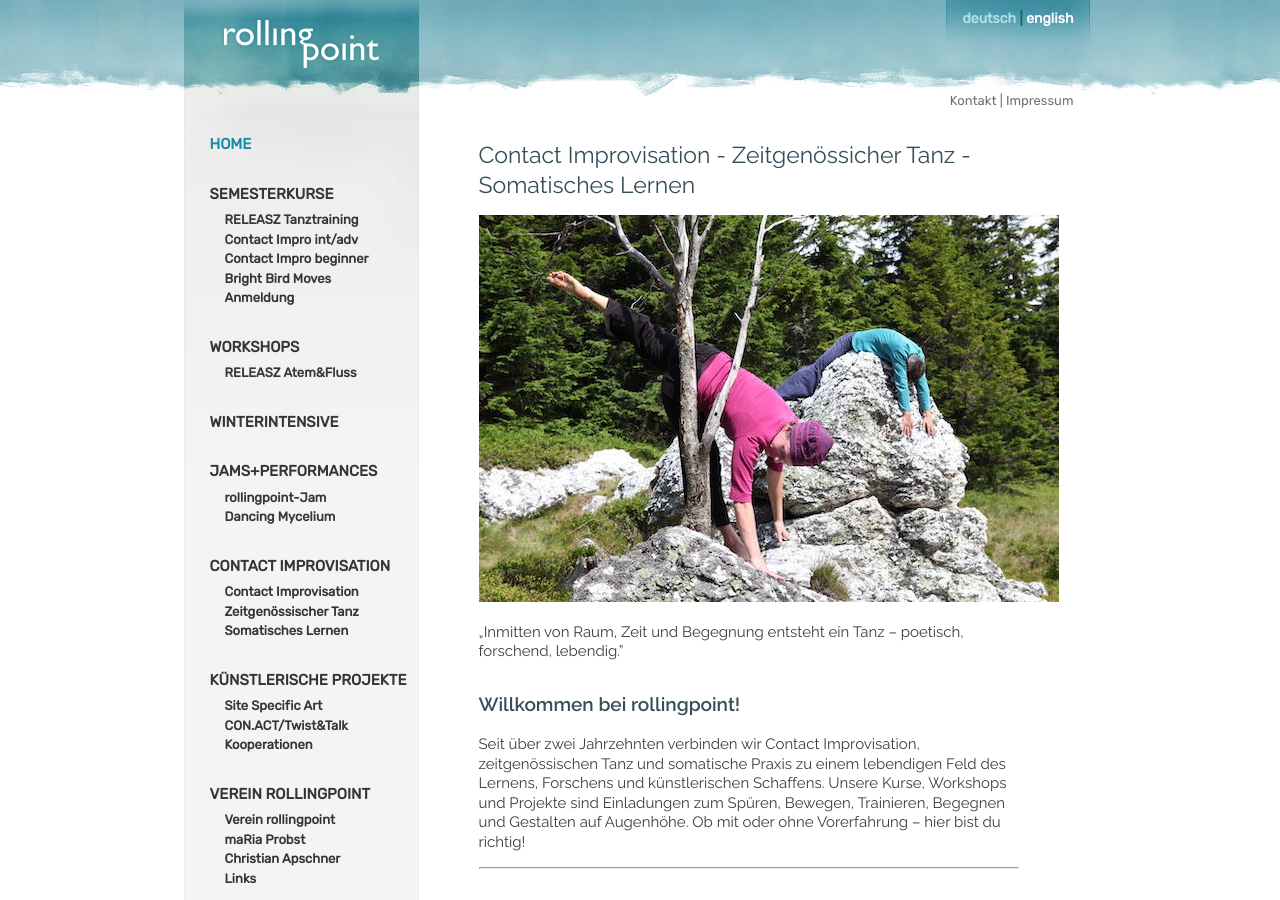
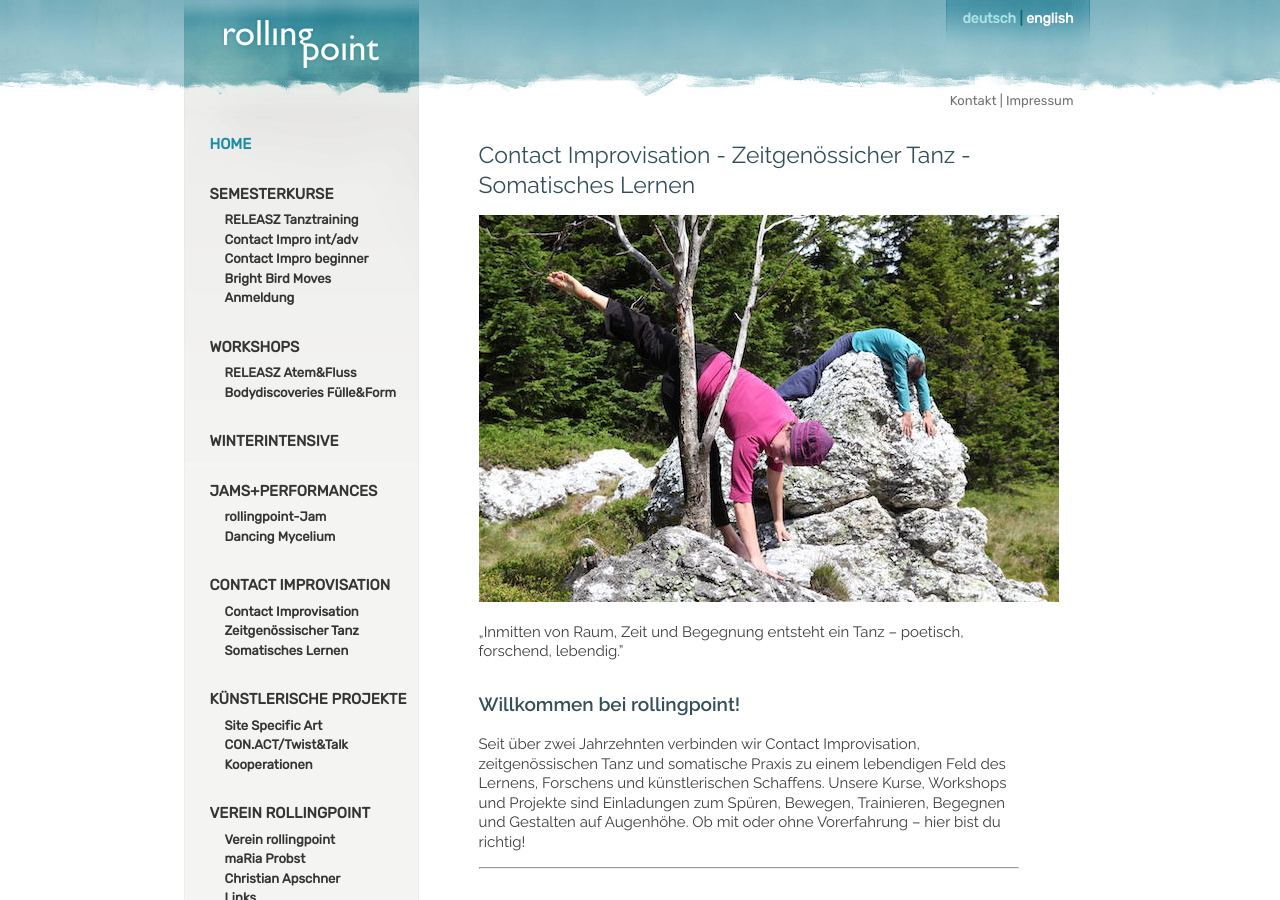
Before and after one commit to manulari/rollingpointat, a Jekyll site: the page built from _pages_de/index.md, in a window 1280 px wide and 900 px high. Built offline with Jekyll 4.4.1, drawn with Linux system fonts in a browser that asks for light colours; comment, search, counter and statistics services are not loaded.

Commit message:
Update Settings “nav_de”

```diff
--- a/_data/nav_de.yml
+++ b/_data/nav_de.yml
@@ -19,6 +19,8 @@ entries:
     subentries:
       - title: RELEASZ Atem&Fluss
         path: /WS1
+      - title: Bodydiscoveries Fülle&Form
+        path: /WS2
   - title: WINTERINTENSIVE
     path: /winterintensive
   - title: JAMS+PERFORMANCES
```
